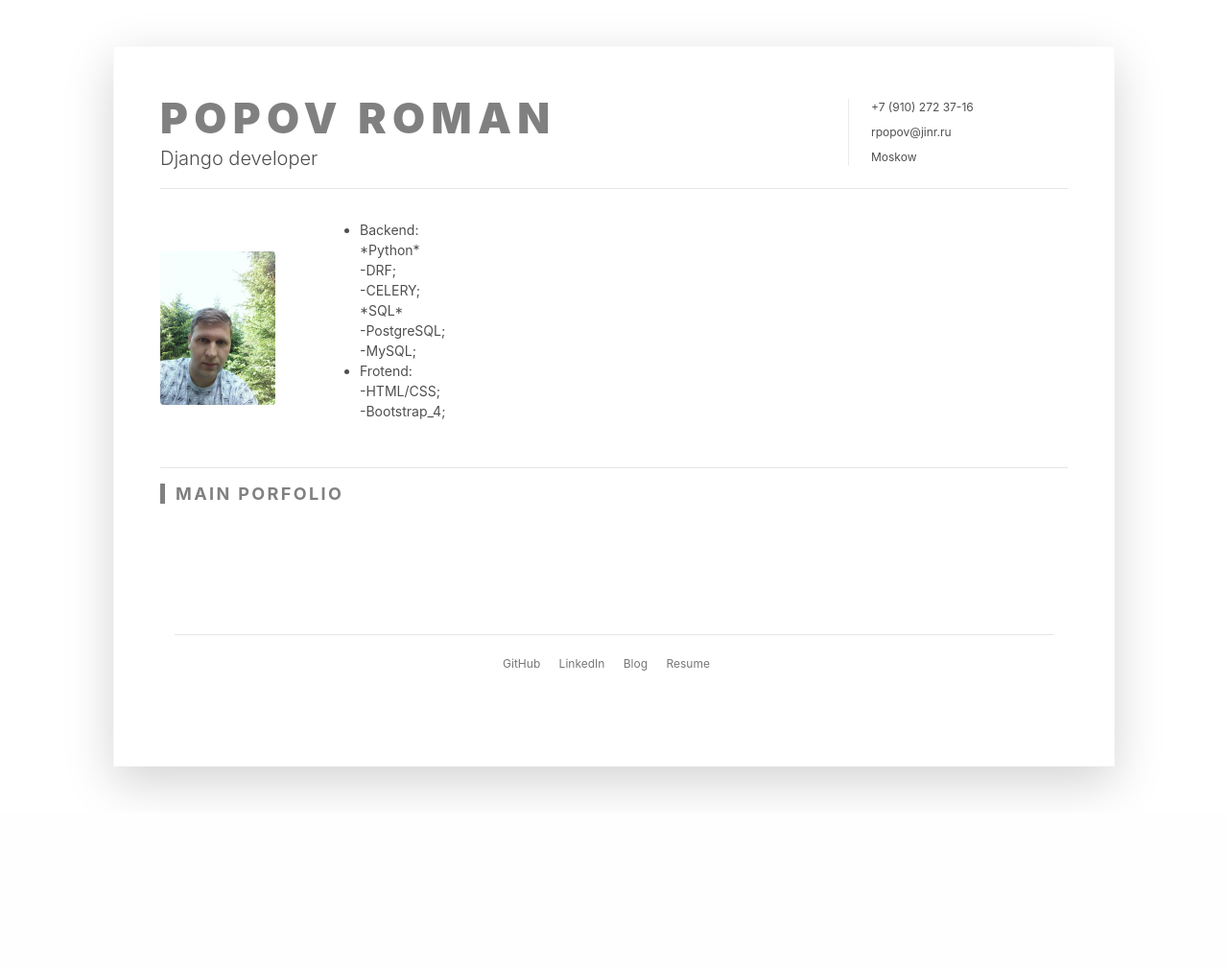
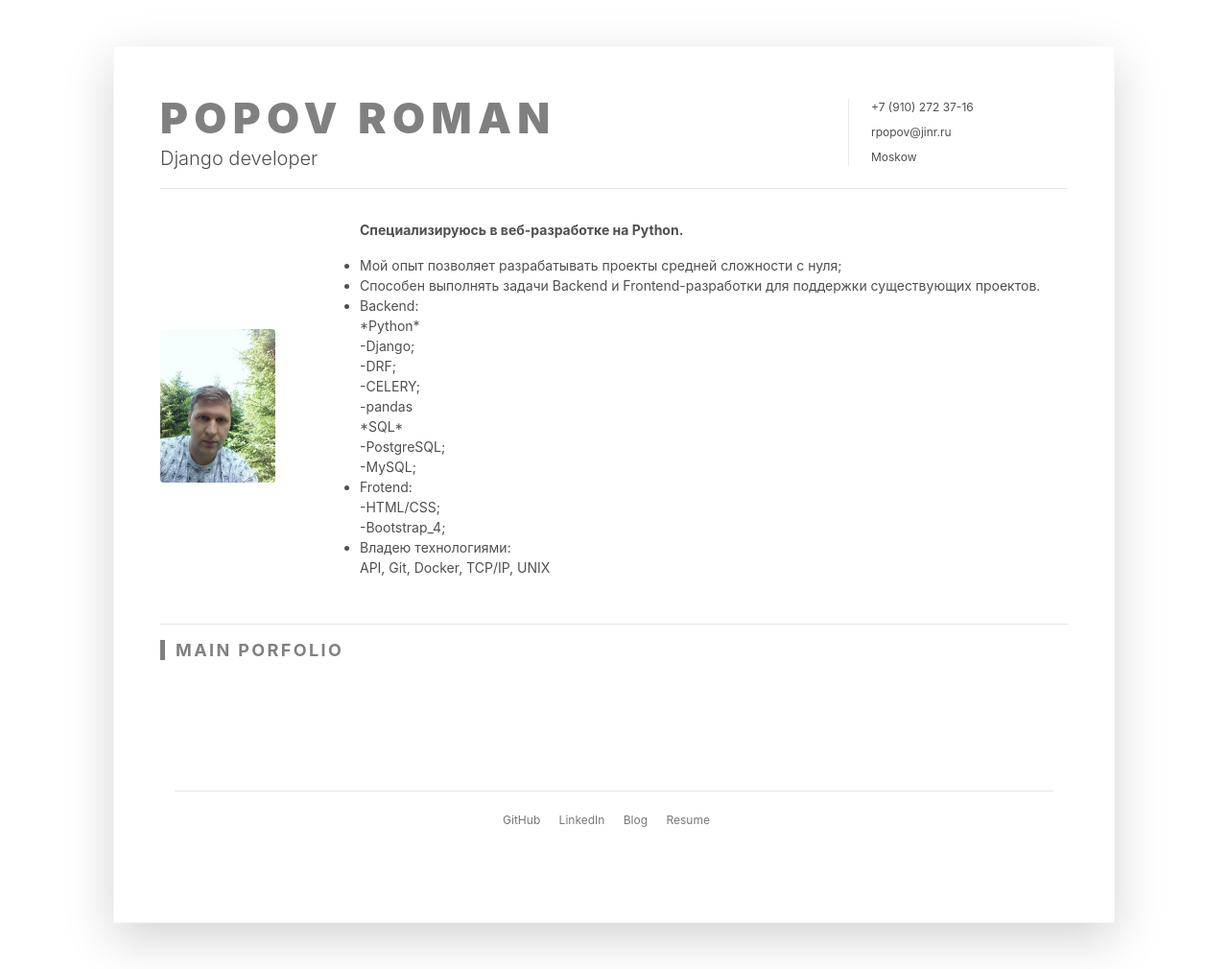
Before and after one commit to rpopov94/portfolio-project, a Django app: page / in a window 1280 px wide. Shown: the part 66-1076 px from the top of the page at 96% size. Before the commit the page ends 894 px from the top, so only its background shows below. Run offline with Django 3.2, Linux system fonts and the light colour scheme; data that the repository does not hold is empty; some libraries are stand-ins or nearby versions.

Commit message:
Донастройка

```diff
--- a/blog/templates/blog/article_detail.html
+++ b/blog/templates/blog/article_detail.html
@@ -7,7 +7,7 @@
     </div>
 {% endblock %}
 {% block content %}
-    <p>{{ blog.description }}</p>
+    <p>{{ blog.description | safe }}</p>
     <h6>Дата создания статьи {{ blog.date }}</h6>
     <div class="row">
         <div class="mx-auto my-sm-auto">
--- a/main_portfolio/templates/main_portfolio/about.html
+++ b/main_portfolio/templates/main_portfolio/about.html
@@ -34,10 +34,15 @@
                  src="{% static 'assets/images/myPhoto.jpg' %}" alt="image">
             <div class="media-body text-left">
                 <ul>
-                    <li>Backend:<br>*Python*<br>-DRF;<br>-CELERY;<br>*SQL*<br>-PostgreSQL;<br>-MySQL;</li>
+                    <p><b>Специализируюсь в веб-разработке на Python.</b></p>
+                    <li>Мой опыт позволяет разрабатывать проекты средней сложности с нуля;</li>
+                    <li>Способен выполнять задачи Backend и Frontend-разработки для поддержки существующих проектов.</li>
+                    <li>Backend:<br>*Python*<br>-Django;<br>-DRF;<br>-CELERY;<br>-pandas<br>*SQL*<br>-PostgreSQL;<br>-MySQL;</li>
                     <li>Frotend:<br>
                         -HTML/CSS;<br>
-                        -Bootstrap_4;</li>
+                        -Bootstrap_4;
+                        </li>
+                    <li>Владею технологиями:<br>API, Git, Docker, TCP/IP, UNIX</p></li>
                 </ul>
             </div>
         </div>
```
